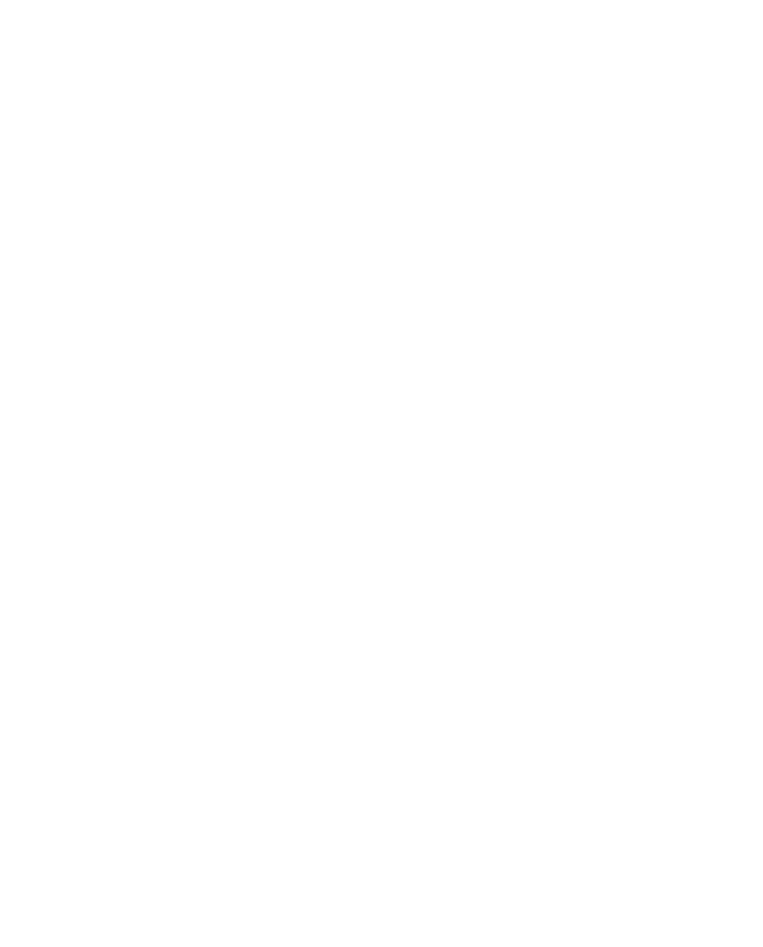
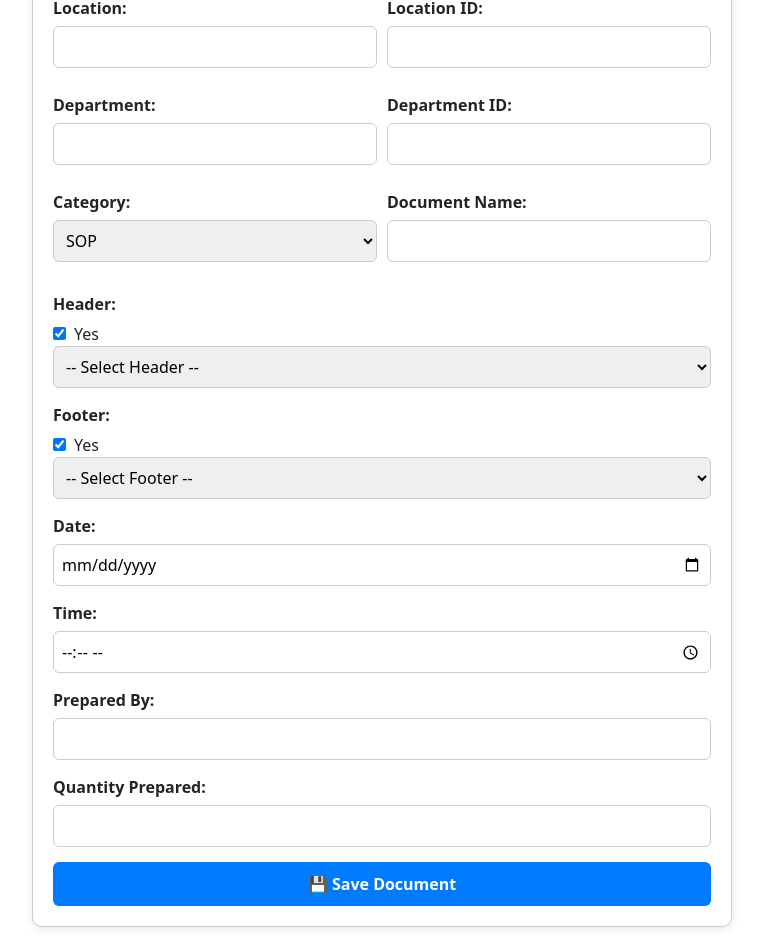
Before and after one commit to Avantika1327/text-editor, a React (Vite) app: page /document in a window 1280 px wide. Before the commit this address had no page. Shown: the part 200-1147 px from the top of the page, without its empty margins (258-1021 px from the left). Before the commit the page ends 800 px from the top, so only its background shows below. Built offline with nearby package versions, Linux system fonts and the light colour scheme.

Commit message:
document creation form create

```diff
--- a/src/App.tsx
+++ b/src/App.tsx
@@ -2,6 +2,8 @@ import { Routes, Route } from "react-router-dom";
 import TemplateList from "./components/TemplateList/TemplateList";
 import TemplateBuilder from "./components/TemplateBuilder/TemplateBuilder";
 import TemplatePreview from "./components/TemplatePreview/TemplatePreview";
+import DocumentCreation from "./components/Document/DocumentCreation";
+
 
 export default function App() {
   return (
@@ -9,7 +11,9 @@ export default function App() {
       <Route path="/" element={<TemplateList />} />
       <Route path="/builder" element={<TemplateBuilder />} />
       <Route path="/builder/:id" element={<TemplateBuilder />} />
-      <Route path="/preview/:id" element={<TemplatePreview />} /> {/* 👈 View route */}
+      <Route path="/preview/:id" element={<TemplatePreview />} />
+       {/* 👈 View route */}
+      <Route path="/document" element={<DocumentCreation />} />
     </Routes>
   );
 }
--- /dev/null
+++ b/src/components/Document/DocumentCreation.tsx
@@ -0,0 +1,256 @@
+import { useState, useEffect } from "react";
+
+function readLS(key: string) {
+  try {
+    return JSON.parse(localStorage.getItem(key) || "[]");
+  } catch (e) {
+    return [];
+  }
+}
+
+export default function DocumentCreation() {
+
+  const [labName, setLabName] = useState("");
+  const [labId, setLabId] = useState("");
+  const [location, setLocation] = useState("");
+  const [locationId, setLocationId] = useState("");
+  const [department, setDepartment] = useState("");
+  const [departmentId, setDepartmentId] = useState("");
+  const [category, setCategory] = useState("SOP");
+  const [documentName, setDocumentName] = useState("");
+
+
+  const [headerEnabled, setHeaderEnabled] = useState(true);
+  const [footerEnabled, setFooterEnabled] = useState(true);
+
+  const [availableHeaders, setAvailableHeaders] = useState<any[]>([]);
+  const [availableFooters, setAvailableFooters] = useState<any[]>([]);
+  const [selectedHeader, setSelectedHeader] = useState<string | null>(null);
+  const [selectedFooter, setSelectedFooter] = useState<string | null>(null);
+
+  const [dateValue, setDateValue] = useState("");
+  const [timeValue, setTimeValue] = useState("");
+  const [preparedBy, setPreparedBy] = useState("");
+  const [quantityPrepared, setQuantityPrepared] = useState("");
+
+  useEffect(() => {
+    setAvailableHeaders(readLS("grapes_templates_v1"));
+    setAvailableFooters(readLS("grapes_templates_v1"));
+  }, []);
+const handleSave = () => {
+  const payload = {
+    labName,
+    labId,
+    location,
+    locationId,
+    department,
+    departmentId,
+    category,
+    documentName,
+    header: headerEnabled ? selectedHeader : null,
+    footer: footerEnabled ? selectedFooter : null,
+    dateValue,
+    timeValue,
+    preparedBy,
+    quantityPrepared,
+  };
+
+  localStorage.setItem("document_meta", JSON.stringify(payload)); // 🔹 save meta
+  alert("✅ Document saved (demo only)");
+};
+
+
+  const getSelectedHeaderHtml = () => {
+    const h = availableHeaders.find((x) => x.id === selectedHeader);
+    return h ? { __html: `<style>${h.css}</style>${h.html}` } : null;
+  };
+
+  const getSelectedFooterHtml = () => {
+    const f = availableFooters.find((x) => x.id === selectedFooter);
+    return f ? { __html: `<style>${f.css}</style>${f.html}` } : null;
+  };
+
+  return (
+    <div style={styles.container}>
+      <h2 style={styles.heading}>📄 Create Document</h2>
+
+      <div style={styles.grid}>
+        <Input label="Lab Name" value={labName} onChange={setLabName} />
+        <Input label="Lab ID" value={labId} onChange={setLabId} />
+        <Input label="Location" value={location} onChange={setLocation} />
+        <Input label="Location ID" value={locationId} onChange={setLocationId} />
+        <Input label="Department" value={department} onChange={setDepartment} />
+        <Input
+          label="Department ID"
+          value={departmentId}
+          onChange={setDepartmentId}
+        />
+
+
+        <div style={styles.field}>
+          <label style={styles.label}>Category:</label>
+          <select
+            style={styles.textInput}
+            value={category}
+            onChange={(e) => setCategory(e.target.value)}
+          >
+            <option value="SOP">SOP</option>
+            <option value="WI">WI</option>
+            <option value="FORM">FORM</option>
+            <option value="SPEC">SPEC</option>
+            <option value="REPORT">REPORT</option>
+          </select>
+        </div>
+
+        <Input
+          label="Document Name"
+          value={documentName}
+          onChange={setDocumentName}
+        />
+      </div>
+
+
+
+      <div style={styles.field}>
+        <label style={styles.label}>Header:</label>
+        <input
+          type="checkbox"
+          checked={headerEnabled}
+          onChange={(e) => setHeaderEnabled(e.target.checked)}
+        />
+        <span style={{ marginLeft: 8 }}>{headerEnabled ? "Yes" : "No"}</span>
+
+        {headerEnabled && (
+          <>
+            <select
+              style={styles.textInput}
+              value={selectedHeader || ""}
+              onChange={(e) => setSelectedHeader(e.target.value)}
+            >
+              <option value="">-- Select Header --</option>
+              {availableHeaders.map((h) => (
+                <option key={h.id} value={h.id}>
+                  {h.name || "Untitled Header"}
+                </option>
+              ))}
+            </select>
+
+            {selectedHeader && (
+              <div
+                style={styles.previewBox}
+                dangerouslySetInnerHTML={getSelectedHeaderHtml() || undefined}
+              />
+            )}
+          </>
+        )}
+      </div>
+
+
+      <div style={styles.field}>
+        <label style={styles.label}>Footer:</label>
+        <input
+          type="checkbox"
+          checked={footerEnabled}
+          onChange={(e) => setFooterEnabled(e.target.checked)}
+        />
+        <span style={{ marginLeft: 8 }}>{footerEnabled ? "Yes" : "No"}</span>
+
+        {footerEnabled && (
+          <>
+            <select
+              style={styles.textInput}
+              value={selectedFooter || ""}
+              onChange={(e) => setSelectedFooter(e.target.value)}
+            >
+              <option value="">-- Select Footer --</option>
+              {availableFooters.map((f) => (
+                <option key={f.id} value={f.id}>
+                  {f.name || "Untitled Footer"}
+                </option>
+              ))}
+            </select>
+
+            {selectedFooter && (
+              <div
+                style={styles.previewBox}
+                dangerouslySetInnerHTML={getSelectedFooterHtml() || undefined}
+              />
+            )}
+          </>
+        )}
+      </div>
+
+
+      <Input label="Date" type="date" value={dateValue} onChange={setDateValue} />
+      <Input label="Time" type="time" value={timeValue} onChange={setTimeValue} />
+      <Input label="Prepared By" value={preparedBy} onChange={setPreparedBy} />
+      <Input
+        label="Quantity Prepared"
+        type="number"
+        value={quantityPrepared}
+        onChange={setQuantityPrepared}
+      />
+
+      <button onClick={handleSave} style={styles.saveButton}>
+        💾 Save Document
+      </button>
+    </div>
+  );
+}
+
+function Input({ label, value, onChange, type = "text" }) {
+  return (
+    <div style={styles.field}>
+      <label style={styles.label}>{label}:</label>
+      <input
+        type={type}
+        value={value}
+        onChange={(e) => onChange(e.target.value)}
+        style={styles.textInput}
+      />
+    </div>
+  );
+}
+
+const styles: Record<string, any> = {
+  container: {
+    maxWidth: "700px",
+    margin: "20px auto",
+    padding: "20px",
+    border: "1px solid #ccc",
+    borderRadius: "10px",
+    background: "#fff",
+    boxShadow: "0 2px 8px rgba(0,0,0,0.1)",
+  },
+  heading: { textAlign: "center", marginBottom: "20px" },
+  field: { marginBottom: "15px" },
+  label: { display: "block", fontWeight: 600, marginBottom: "6px" },
+  textInput: {
+    width: "100%",
+    padding: "8px",
+    border: "1px solid #ccc",
+    borderRadius: "6px",
+  },
+  saveButton: {
+    width: "100%",
+    padding: "10px",
+    background: "#007bff",
+    color: "#fff",
+    border: "none",
+    borderRadius: "6px",
+    fontWeight: "bold",
+    cursor: "pointer",
+  },
+  previewBox: {
+    border: "1px dashed #aaa",
+    padding: "10px",
+    marginTop: "10px",
+    background: "#fafafa",
+  },
+  grid: {
+    display: "grid",
+    gridTemplateColumns: "repeat(2, 1fr)",
+    gap: "10px",
+    marginBottom: "15px",
+  },
+};
--- a/src/components/TemplateBuilder/BlockManager.ts
+++ b/src/components/TemplateBuilder/BlockManager.ts
@@ -13,6 +13,7 @@ export function addCustomBlocks(editor: any) {
             stylable: true,
             components: [
               {
+                // tagName: "img",
                 type: "image",
                 attributes: {
                   src: "https://via.placeholder.com/100",
@@ -89,37 +90,44 @@ export function addCustomBlocks(editor: any) {
     type: "default",
     components: [
       {
+        tagName: "div",
+        style: { display: "flex", "justify-content": "center", "margin-top": "20px" },
+        components: [
+          {
             tagName: "table",
-            classes: ['custom-table'],
-            stylable: true,
+            classes: ["solution-table"],
+            stylable: false,
+            components: [
+              {
+                tagName: "thead",
                 components: [
                   {
                     tagName: "tr",
                     components: [
-                  ...["Col 1", "Col 2", "Col 3", "Col 4"].map((col) => ({
-                    tagName: "td",
-                    content: col,
-                    classes: ['table-cell'],
-                    stylable: true,
-                  })),
+                      ...["Date", "Quantity Prepared", "Prepared By", "Supervised By", "Distributed to Departments"].map(
+                        (header) => ({
+                          tagName: "th",
+                          content: header,
+                          classes: ["solution-th"],
+                          stylable: false,
+                        })
+                      ),
+                    ],
+                  },
                 ],
               },
               {
+                tagName: "tbody",
+                components: Array.from({ length: 8 }).map(() => ({
                   tagName: "tr",
-                components: [
-                  {
+                  components: Array.from({ length: 5 }).map(() => ({
                     tagName: "td",
-                    attributes: { colspan: "2" },
-                    content: "Merged",
-                    classes: ['table-cell'],
-                    stylable: true,
-                  },
-                  {
-                    tagName: "td",
-                    attributes: { colspan: "2" },
-                    content: "Merged",
-                    classes: ['table-cell'],
-                    stylable: true,
+                    classes: ["solution-td"],
+                    content: "",
+                    droppable: true,
+                    stylable: false,
+                  })),
+                })),
               },
             ],
           },
@@ -127,7 +135,8 @@ export function addCustomBlocks(editor: any) {
       },
     ],
   },
-    },
+}
+,
     {
       id: "text-block",
       label: "Text",
@@ -189,28 +198,6 @@ export function addCustomBlocks(editor: any) {
                 tagName: "div",
                 classes: ['col'],
                 content: "Column 2",
-                stylable: true,
-              },
-            ],
-          },
-        ],
-      },
-    },
-    {
-      id: "div-block",
-      label: "Div Block",
-      category: "Layout",
-      content: {
-        type: "default",
-        components: [
-          {
-            tagName: "div",
-            classes: ['custom-div'],
-            stylable: true,
-            components: [
-              {
-                type: "text",
-                content: "Editable content inside div",
                 stylable: true,
               },
             ],
@@ -283,13 +270,36 @@ export function addCustomBlocks(editor: any) {
         'min-height': '50px',
       },
     },
+
     {
-      selectors: ['.custom-div'],
+    selectors: [".solution-table"],
     style: {
-        padding: '15px',
-        border: '1px solid #ccc',
-        'border-radius': '6px',
-        'min-height': '50px',
+      margin: '0 auto',
+      width: '90%',
+      "border-collapse": "collapse",
+      "text-align": "center",
+      "font-family": "Arial, sans-serif",
+      "font-size": "14px",
+    },
+  },
+  {
+    selectors: [".solution-th"],
+    style: {
+      border: "1px solid #000",
+      padding: "6px",
+      "font-weight": "bold",
+      "background-color": "#f5f5f5",
+      height: "30px",
+      width: "150px",
+    },
+  },
+  {
+    selectors: [".solution-td"],
+    style: {
+      border: "1px solid #000",
+      height: "50px",
+      width: "150px",
+      "min-height": "30px",
     },
   },
   ]);
--- a/src/components/TemplateBuilder/Toolbar.tsx
+++ b/src/components/TemplateBuilder/Toolbar.tsx
@@ -11,6 +11,7 @@ export default function Toolbar({ onSave, onPreview }: ToolbarProps) {
         top: "10px",
         right: "10px",
         display: "flex",
+        flexDirection: "column",
         gap: "10px",
       }}
     >
```
Also changed, not shown: src/components/TemplateBuilder/PdfUtils.ts (+33 -9 lines), src/components/TemplateBuilder/TemplateBuilder.tsx (+68 -15 lines), src/utils/templateStorage.ts (line endings or trailing spaces). Lines whose indentation alone changed are shown as unchanged.
